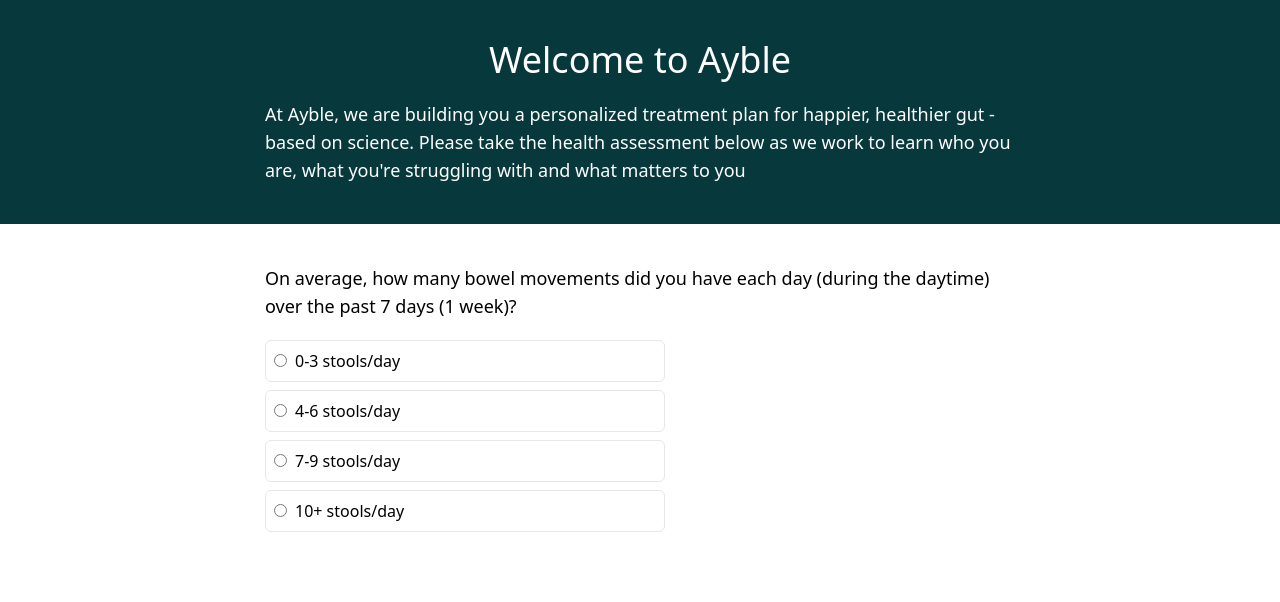
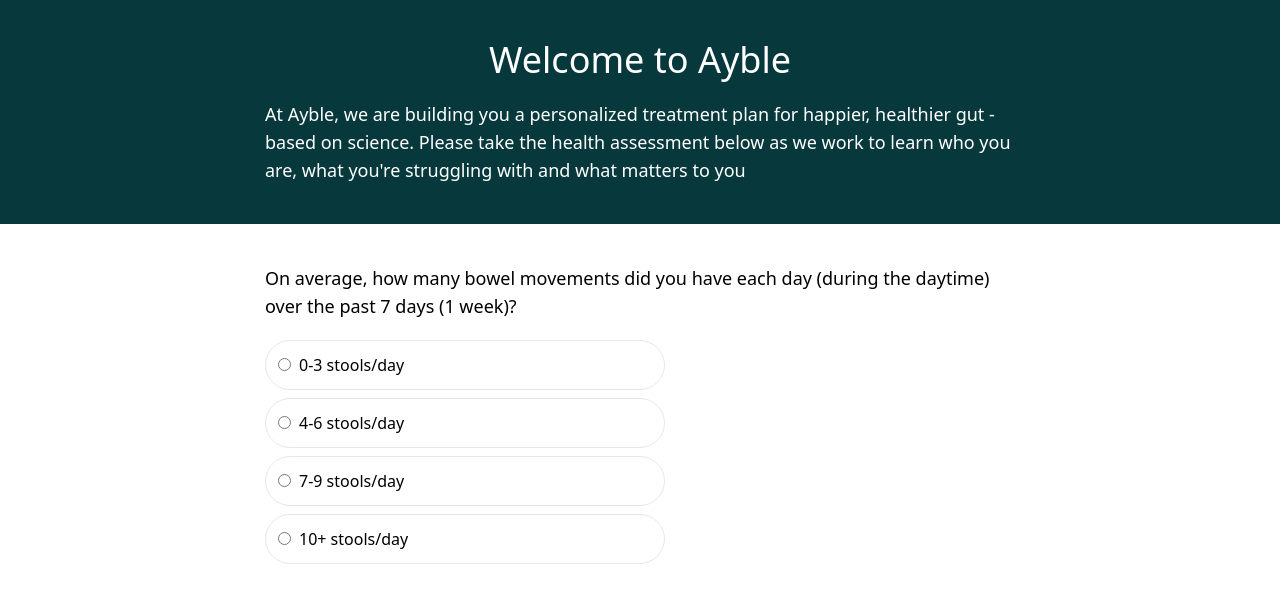
Before and after one commit to LanceALaughlin/ayble-challenge, a Next.js app: page / in a window 1280 px wide. Shown: the top 602 px of the page. Built offline with nearby package versions, Linux system fonts and the light colour scheme.

Commit message:
minor styling fixes

```diff
--- a/components/header.tsx
+++ b/components/header.tsx
@@ -1,7 +1,7 @@
 const Header = () => {
   return (
     <div className="flex flex-col items-center text-white bg-ayble-green p-10">
-      <h1 className="text-4xl text-center mb-5">Welcome to Ayble</h1>
+      <h1 className="text-4xl mb-5">Welcome to Ayble</h1>
       <p className="w-80% max-w-[750px] text-lg">
         At Ayble, we are building you a personalized treatment plan for happier,
         healthier gut - based on science. Please take the health assessment
--- a/components/intakeForm.tsx
+++ b/components/intakeForm.tsx
@@ -21,6 +21,8 @@
   const [formData, setFormData] = useState<FormDataType[]>(() =>
     generateDefaultState(questions)
   );
+
+  // Keeps track of the index of the last rendered question
   const [currentQuestionIndex, setCurrentQuestionIndex] = useState(0);
 
   useEffect(() => {
--- a/components/radioField.tsx
+++ b/components/radioField.tsx
@@ -17,11 +17,11 @@
       {question.answers.map((answer) => (
         <div
           key={answer.answerId}
-          className={`border rounded-md my-2 max-w-[400px] hover:border-ayble-green transition-colors ${
+          className={`border rounded-full my-2 max-w-[400px] hover:border-ayble-green transition-colors ${
             value === answer.answerId && "border-ayble-green"
           }`}
         >
-          <label className="block w-full p-2 cursor-pointer">
+          <label className="block w-full p-3 cursor-pointer">
             <input
               name={question.questionId}
               className="mr-2"
```
